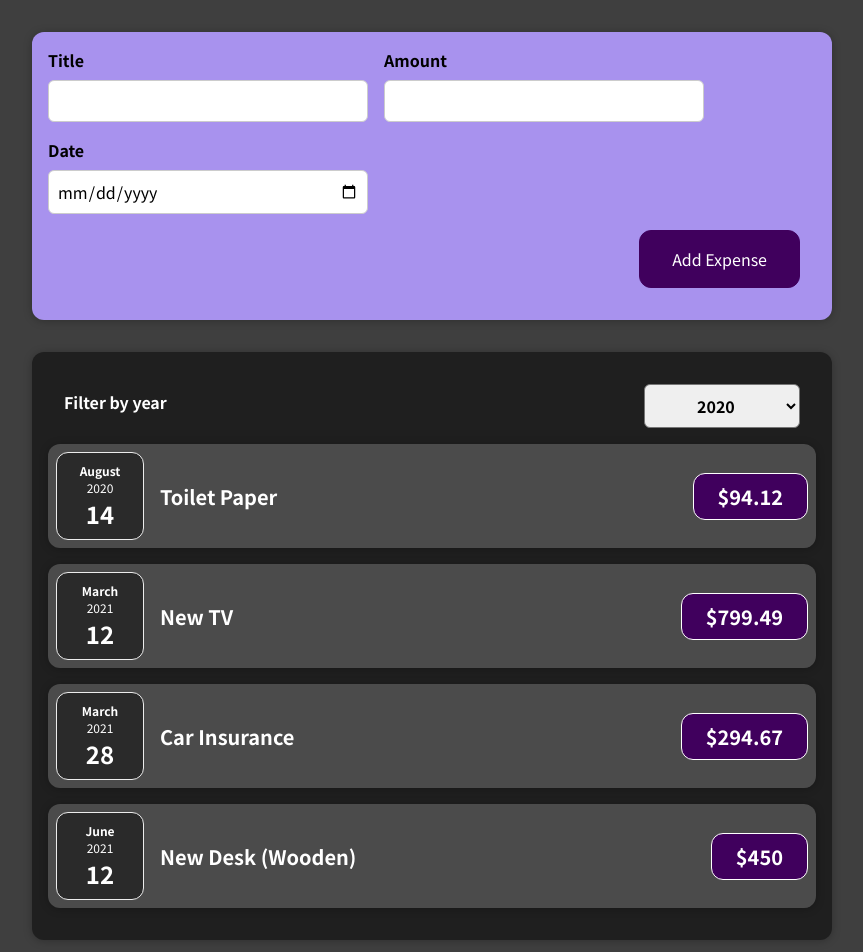
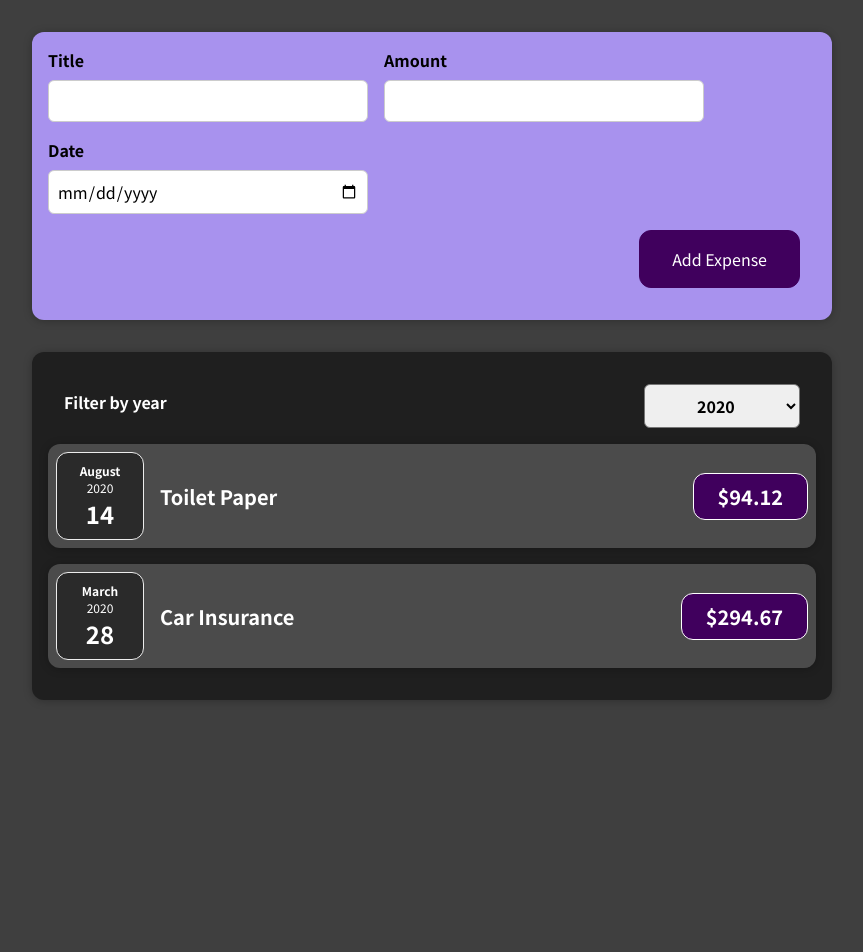
Before and after one commit to codecygen/036_React-Basics, a React (Create React App) app: page / in a window 1280 px wide. Shown: the top 952 px of the page, without its empty margins (208-1071 px from the left). After the commit the page ends 800 px from the top, so only its background shows below. Built offline with nearby package versions, Linux system fonts and the light colour scheme.

Commit message:
conditional rendering

```diff
--- a/src/App.js
+++ b/src/App.js
@@ -1,11 +1,11 @@
 // You never need to import React module but in old
 // project they used to import.
-// import React from 'react';
+import React, { useState } from 'react';
 import Expenses from "./components/Expenses/Expenses";
 import NewExpense from "./components/NewExpense/NewExpense";
 
-const App = () => {
-  const expenses = [
+
+const DUMMY_EXPENSES = [
   {
     id: 'e1',
     title: 'Toilet Paper',
@@ -22,19 +22,29 @@
     id: 'e3',
     title: 'Car Insurance',
     amount: 294.67,
-      date: new Date(2021, 2, 28),
+    date: new Date(2020, 2, 28),
   },
   {
     id: 'e4',
     title: 'New Desk (Wooden)',
     amount: 450,
-      date: new Date(2021, 5, 12),
+    date: new Date(2019, 5, 12),
   },
 ];
+
+
+const App = () => {
+
+  const [expenses, setExpenses] = useState(DUMMY_EXPENSES);
+
 
   const addExpenseHandler = expense => {
     console.log('In App.js');
     console.log(expense);
+
+    setExpenses(prevExpenses => {
+      return [expense, ...prevExpenses];
+    });
   }
 
 
--- a/src/components/Expenses/Expenses.js
+++ b/src/components/Expenses/Expenses.js
@@ -17,6 +17,12 @@
         setFilteredYear(selectedFilterData);
     }
 
+    const filteredExpenses = props.expenses.filter(expense => {
+        return expense.date.getFullYear().toString() === filteredYear;
+    });
+
+    console.log(filteredExpenses);
+
     return(
         <Card className="expenses">
             {/* Expenses Filter is a controlled component, the selected value
@@ -25,26 +31,16 @@
             If there was no controlled stuff then ExpenseFilter would be an uncontrolled
             component. */}
             <ExpensesFilter selected={filteredYear} onFilterData={onFilterDataHandler} />
-            <ExpenseItem
-                title={props.expenses[0].title}
-                amount={props.expenses[0].amount}
-                date={props.expenses[0].date}
-            />
-            <ExpenseItem
-                title={props.expenses[1].title}
-                amount={props.expenses[1].amount}
-                date={props.expenses[1].date}
-            />
-            <ExpenseItem
-                title={props.expenses[2].title}
-                amount={props.expenses[2].amount}
-                date={props.expenses[2].date}
-            />
-            <ExpenseItem
-                title={props.expenses[3].title}
-                amount={props.expenses[3].amount}
-                date={props.expenses[3].date}
-            />
+            {filteredExpenses.length === 0 ? <p>No Expenses Found!</p> :
+                filteredExpenses.map(expense =>
+                    <ExpenseItem
+                        key={expense.id}
+                        title={expense.title}
+                        amount={expense.amount}
+                        date={expense.date}
+                    />
+                )
+            }
         </Card>
     );
 }
```
Also changed, not shown: 1 other file (tests, documents, lock files or other folders). Lines whose indentation alone changed are shown as unchanged.
